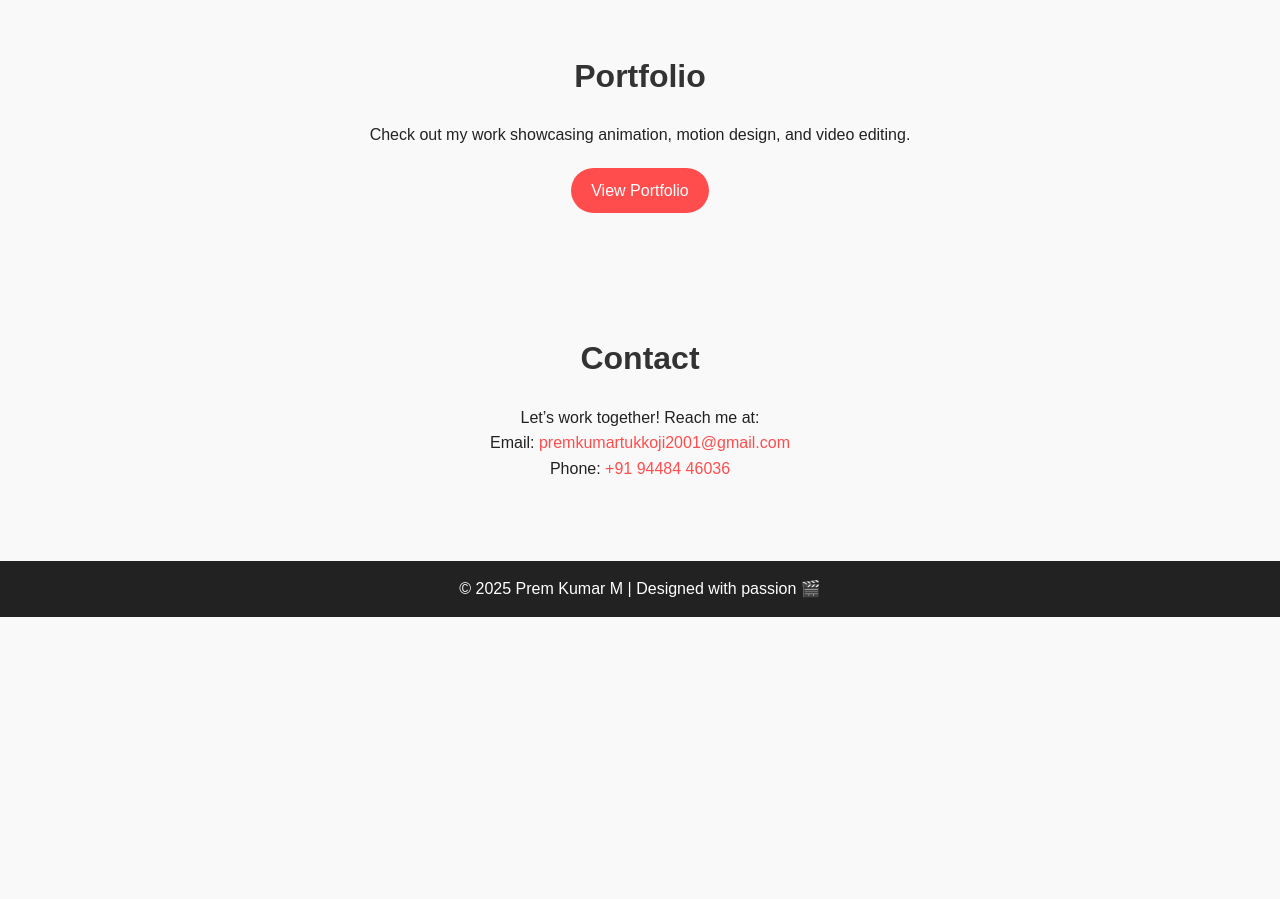
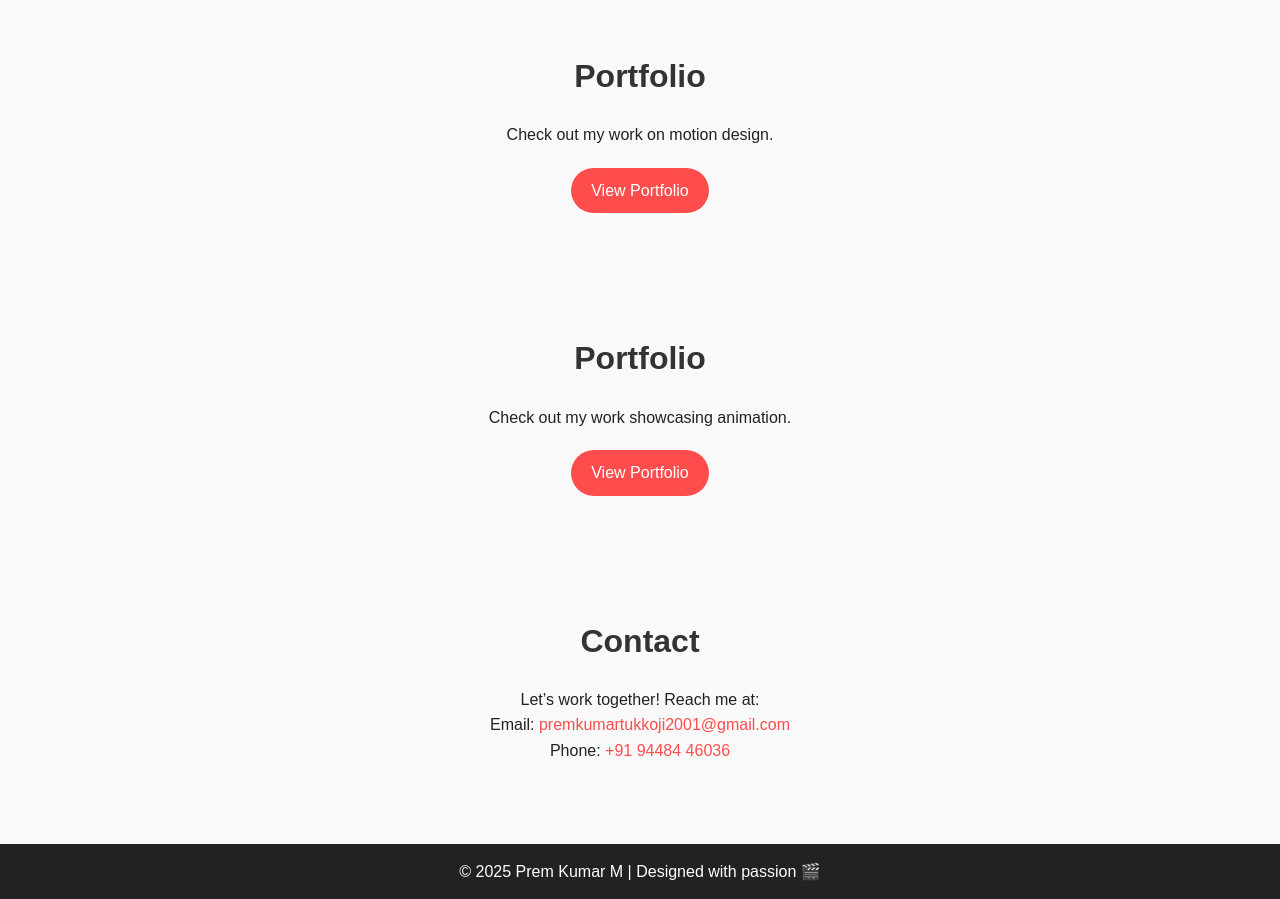
Before and after one commit to premtukkoji/premtukkoji, a plain HTML site: page index.html in a window 1280 px wide. Shown: the part 1420-2319 px from the top of the page. Before the commit the page ends 2037 px from the top, so only its background shows below. Drawn offline with Linux system fonts and the light colour scheme.

Commit message:
Update index.html

```diff
--- a/index.html
+++ b/index.html
@@ -48,11 +48,18 @@
   </section>
 
   <!-- Portfolio Section -->
-  <section class="portfolio" id="portfolio">
+  <section class="Editing portfolio" id="Editing portfolio">
     <div class="container">
       <h2>Portfolio</h2>
-      <p>Check out my work showcasing animation, motion design, and video editing.</p>
+      <p>Check out my work on motion design. </p>
       <a href="https://drive.google.com/drive/folders/1ajhHwYYsEaaJZzkljsqjk1-L--vOqZXA?usp=drive_link" target="_blank" class="btn">View Portfolio</a>
+    </div>
+  </section>
+<section class=" 3D portfolio" id="Animation portfolio">
+    <div class="container">
+      <h2>Portfolio</h2>
+      <p>Check out my work showcasing animation.</p>
+      <a href="https://youtu.be/MQX_lMrnido" target="_blank" class="btn">View Portfolio</a>
     </div>
   </section>
 
```
